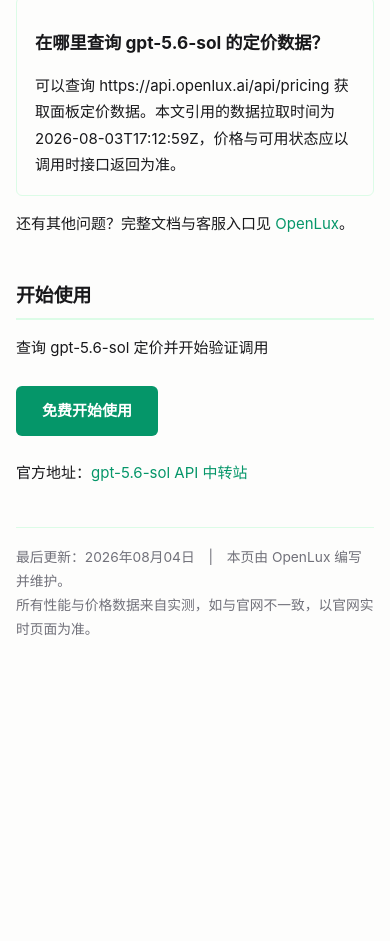
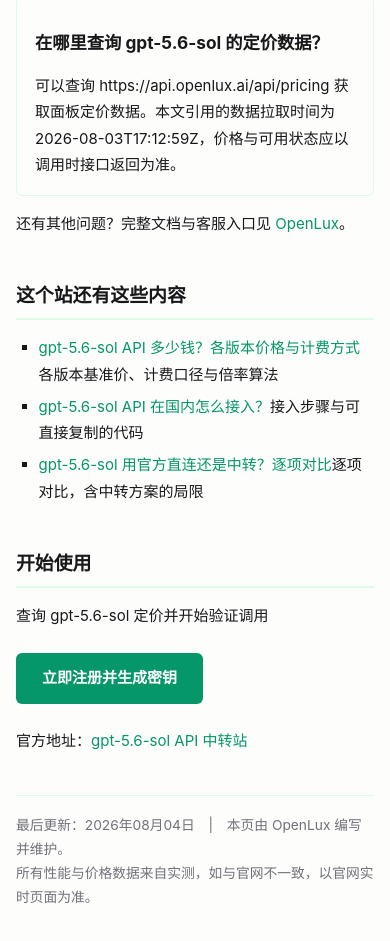
Before and after one commit to a37836323/gpt-5-6-sol-api, a plain HTML site: page faq/index.html in a window 390 px wide. Shown: the part 1347-2288 px from the top of the page. Before the commit the page ends 2050 px from the top, so only its background shows below. Drawn offline with Linux system fonts and the light colour scheme.

Commit message:
更新 faq/index.html

```diff
--- a/faq/index.html
+++ b/faq/index.html
@@ -165,7 +165,7 @@
 body{margin:0;background:#fdfdfc;color:#18181b;font-family:Inter,"HarmonyOS Sans SC","PingFang SC","Microsoft YaHei",sans-serif;
 line-height:1.75;font-size:16px;-webkit-font-smoothing:antialiased;
 text-rendering:optimizeLegibility}
-.box-frame40{max-width:780px;margin:0 auto;padding:32px 20px 64px}
+.shell-block16{max-width:780px;margin:0 auto;padding:32px 20px 64px}
 h1{font-size:1.85rem;line-height:1.4;margin:.2em 0 .6em;letter-spacing:-.01em}
 h2{font-size:1.3rem;margin:2.2em 0 .7em;padding-bottom:.35em;
 border-bottom:2px solid #dcfce7}
@@ -183,21 +183,21 @@
 ul,ol{padding-left:1.5em}
 ul{list-style-type:square}
 li{margin:.4em 0}
-.block-box52{background:#f0fdf4;border-left:3px solid #059669;
+.card-note84{background:#f0fdf4;border-left:3px solid #059669;
 border-radius:0 6px 6px 0;padding:14px 18px;margin:1.4em 0}
-.note-grid19{display:inline-block;background:#059669;color:#fff;
+.panel-box42{display:inline-block;background:#059669;color:#fff;
 padding:12px 26px;border-radius:6px;font-weight:600;margin:.6em 0}
-.note-grid19:hover{opacity:.88;text-decoration:none}
-.note-list25{color:#71717a;font-size:.86rem;margin-top:3em;
+.panel-box42:hover{opacity:.88;text-decoration:none}
+.unit-grid32{color:#71717a;font-size:.86rem;margin-top:3em;
 padding-top:1.2em;border-top:1px solid #dcfce7}
 .row-grid63{border:1px solid #dcfce7;border-radius:6px;
 padding:2px 18px;margin:.8em 0}
-.grid-area17{overflow-x:auto}
+.box-col39{overflow-x:auto}
 @media(max-width:600px){
   body{font-size:15px}
   h1{font-size:1.5rem}
   h2{font-size:1.18rem}
-  .box-frame40{padding:20px 16px 48px}
+  .shell-block16{padding:20px 16px 48px}
   table{font-size:.85rem}
   th,td{padding:8px}
 }
@@ -206,8 +206,8 @@
 }</style>
 </head>
 <body>
-<main class="box-frame40">
-<p class="col-deck39"><a href="https://a37836323.github.io/gpt-5-6-sol-api/">首页</a> ／ gpt-5.6-sol</p>
+<main class="shell-block16">
+<p class="stack-area43"><a href="https://a37836323.github.io/gpt-5-6-sol-api/">首页</a> ／ gpt-5.6-sol</p>
 <h1>gpt-5.6-sol API 常见问题</h1>
 <div>
 <h2>常见问题</h2>
@@ -221,12 +221,20 @@
 <p>还有其他问题？完整文档与客服入口见 <a href="https://api.openlux.ai/register?channel=c_8qh1bdxz" rel="nofollow noopener" data-cta="link">OpenLux</a>。</p>
 </div>
 <div>
+<h2>这个站还有这些内容</h2>
+<ul class="deck-item80">
+<li><a href="https://a37836323.github.io/gpt-5-6-sol-api/pricing/">gpt-5.6-sol API 多少钱？各版本价格与计费方式</a><span>各版本基准价、计费口径与倍率算法</span></li>
+<li><a href="https://a37836323.github.io/gpt-5-6-sol-api/quickstart/">gpt-5.6-sol API 在国内怎么接入？</a><span>接入步骤与可直接复制的代码</span></li>
+<li><a href="https://a37836323.github.io/gpt-5-6-sol-api/compare/">gpt-5.6-sol 用官方直连还是中转？逐项对比</a><span>逐项对比，含中转方案的局限</span></li>
+</ul>
+</div>
+<div>
 <h2>开始使用</h2>
 <p>查询 gpt-5.6-sol 定价并开始验证调用</p>
-<p><a class="note-grid19" href="https://api.openlux.ai/register?channel=c_8qh1bdxz" rel="nofollow noopener" data-cta="button">免费开始使用</a></p>
+<p><a class="panel-box42" href="https://api.openlux.ai/register?channel=c_8qh1bdxz" rel="nofollow noopener" data-cta="button">立即注册并生成密钥</a></p>
 <p>官方地址：<a href="https://api.openlux.ai/register?channel=c_8qh1bdxz" rel="nofollow noopener" data-cta="link">gpt-5.6-sol API 中转站</a></p>
 </div>
-<p class="note-list25">最后更新：2026年08月04日　|　本页由 OpenLux 编写并维护。<br>所有性能与价格数据来自实测，如与官网不一致，以官网实时页面为准。</p>
+<p class="unit-grid32">最后更新：2026年08月04日　|　本页由 OpenLux 编写并维护。<br>所有性能与价格数据来自实测，如与官网不一致，以官网实时页面为准。</p>
 </main>
 <script>
 (function(){
```
